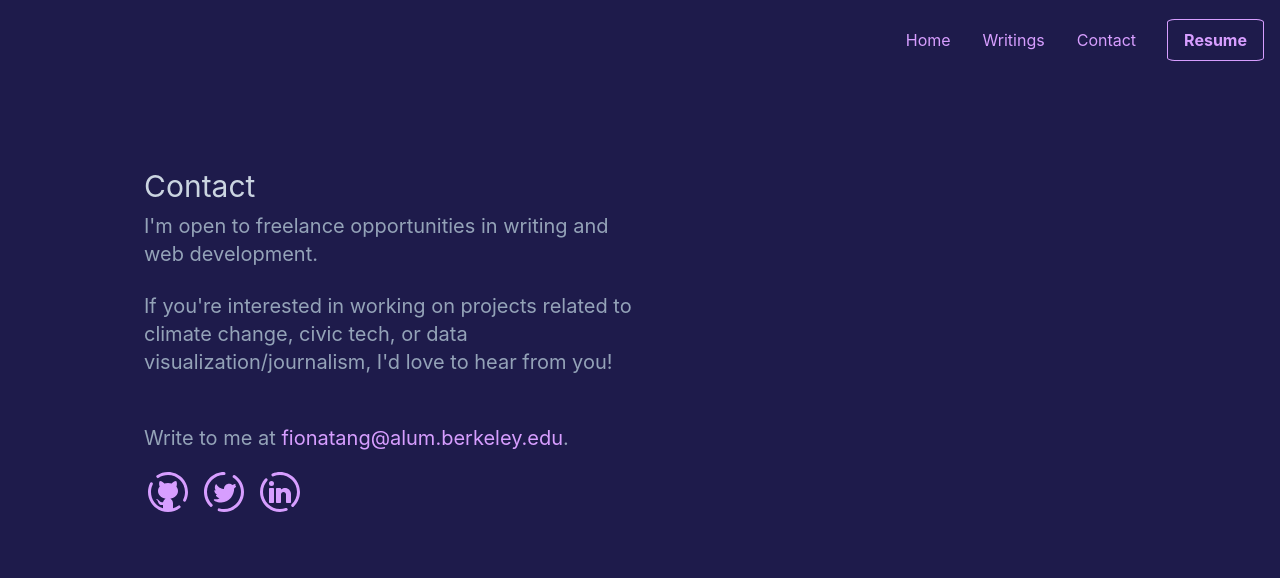
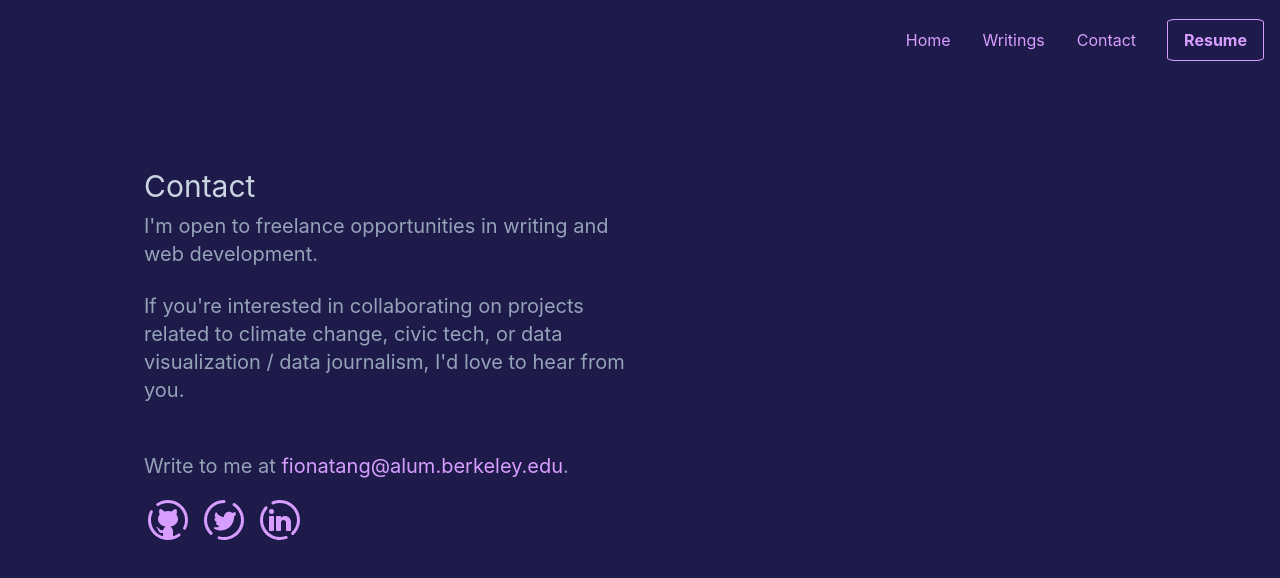
Before and after one commit to fionatagious/fiona.works, a Next.js app: page /contact in a window 1280 px wide. Shown: the top 578 px of the page. Built offline with nearby package versions, Linux system fonts and the light colour scheme.

Commit message:
contact copy changes

```diff
--- a/pages/contact/index.js
+++ b/pages/contact/index.js
@@ -20,9 +20,9 @@ export default function Contact() {
               development.
             </div>
             <div className="text-left text-slate-400 text-xl mb-6">
-              If you're interested in working on projects related to climate
-              change, civic tech, or data visualization/journalism, I'd love to
-              hear from you!
+              If you're interested in collaborating on projects related to
+              climate change, civic tech, or data visualization / data
+              journalism, I'd love to hear from you.
             </div>
             <div className="text-left text-slate-400 text-xl mt-6 mb-4">
               Write to me at&nbsp;
```
